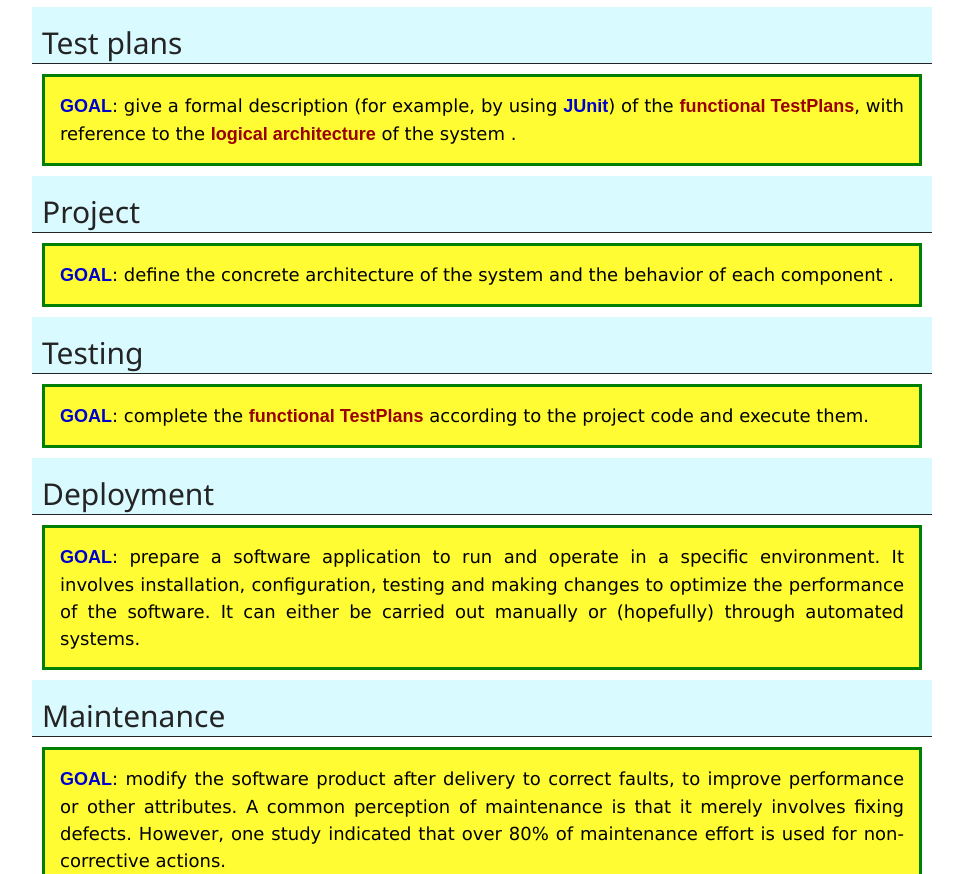
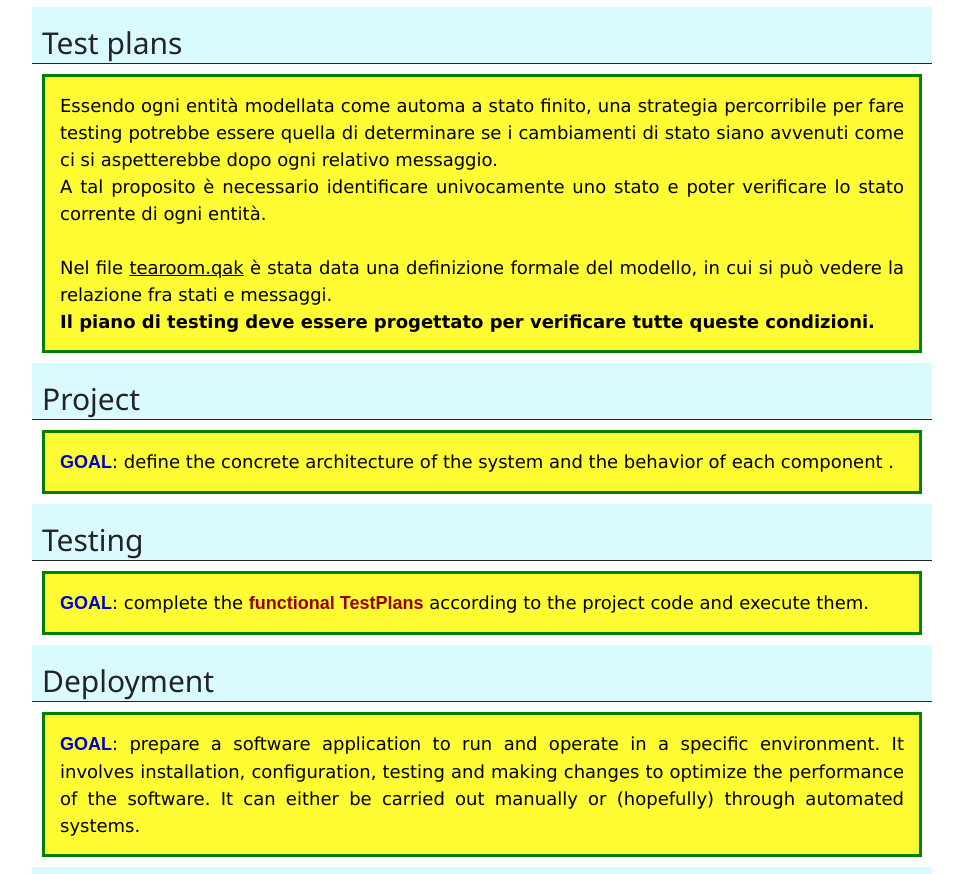
Before and after one commit to ugoleone/iss2020TemaFinale, a plain HTML site: page Relazioni/analisi.html in a window 1280 px wide. Shown: the part 7197-8071 px from the top of the page, without its empty margins (158-1121 px from the left). Drawn offline with nearby package versions, Linux system fonts and the light colour scheme.

Commit message:
modifica documento analisi

```diff
--- a/Relazioni/analisi.html
+++ b/Relazioni/analisi.html
@@ -262,8 +262,14 @@
 
             <h2>Test plans</h2>
             <div class="remark">
-                <ks>GOAL</ks>: give a formal description (for example, by using <ks>JUnit</ks>) of the <k>functional
-                    TestPlans</k>, with reference to the <k>logical architecture</k> of the system .
+				Essendo ogni entità modellata come automa a stato finito, una strategia percorribile per fare testing potrebbe essere quella di determinare se i cambiamenti di stato siano avvenuti
+				come ci si aspetterebbe dopo ogni relativo messaggio.
+				</br>
+				A tal proposito è necessario identificare univocamente uno stato e poter verificare lo stato corrente di ogni entità.
+				</br></br>
+				Nel file <a href="../Workspace/Analisi/it.unibo.trc19.analisi/src/tearoom.qak">tearoom.qak</a> è stata data una definizione formale del modello, in cui si può vedere
+				la relazione fra stati e messaggi.</br>
+				<b>Il piano di testing deve essere progettato per verificare tutte queste condizioni.</b>
             </div>
 
             <h2>Project</h2>
```
